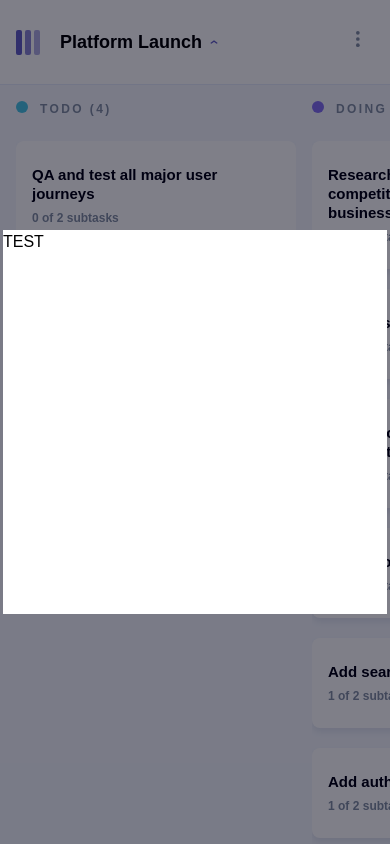
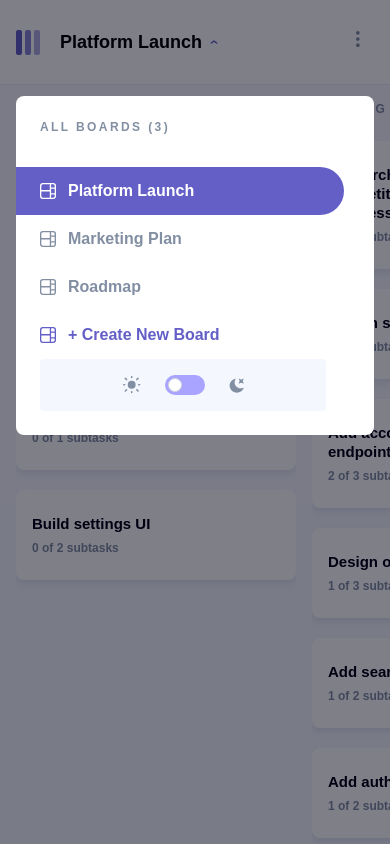
Before and after one commit to rohald89/kanban, a Next.js app: page / in a window 390 px wide. Both pictures are taken after a click on the button "Platform Launch". Built offline with nearby package versions, Linux system fonts and the light colour scheme.

Commit message:
added the mobile menu to switch boards and theme

```diff
--- a/src/components/Header/Header.jsx
+++ b/src/components/Header/Header.jsx
@@ -7,6 +7,7 @@ import useWindowSize from "@hooks/useWindowSize";
 import AddNewTask from "./AddNewTask";
 import { useBoards } from "@src/context";
 import EditButton from "@components/shared/EditButton";
+import MobileBoardMenu from "@components/Modal/MobileBoardMenu";
 
 const Header = () => {
   const {width} = useWindowSize();
@@ -33,8 +34,12 @@ const Header = () => {
                             )
                         }
                     </button>
-                    <Modal show={showMenu} onClose={() => setShowMenu(!showMenu)}>
-                        <div className="h-96 w-96 bg-white">TEST</div>
+                    <Modal
+                    show={showMenu}
+                    onClose={() => setShowMenu(!showMenu)}
+                    className={"align-start pt-20"}
+                    >
+                        <MobileBoardMenu />
                     </Modal>
                     </>
                 ) : (
--- /dev/null
+++ b/src/components/Modal/MobileBoardMenu.jsx
@@ -0,0 +1,31 @@
+import AddNewBoard from "@components/Sidebar/AddNewBoard";
+import ThemeToggle from "@components/Sidebar/ThemeToggle";
+import { useBoards } from "@src/context"
+
+const MobileBoardMenu = () => {
+  const {boards, currentBoard, setActiveBoard } = useBoards();
+  return (
+    <div className="bg-white dark:bg-darkGrey rounded-lg py-6">
+        <h3 className="heading-sm ml-6 uppercase">All boards ({boards.length})</h3>
+        <div className="mt-8">
+            {
+            boards.map((board, i) => (
+                <div key={i} className={`group text-mediumGrey cursor-pointer flex space-x-3 items-center pl-6 w-11/12 transition duration-500 bg-opacity-0 bg-mainPurple dark:hover:bg-white rounded-r-full hover:bg-opacity-10 hover:text-mainPurple ${currentBoard.name === boards[i].name && 'active-board'}`} onClick={() => setActiveBoard(i)}>
+                    <svg width="16" height="16" xmlns="http://www.w3.org/2000/svg"><path d="M0 2.889A2.889 2.889 0 0 1 2.889 0H13.11A2.889 2.889 0 0 1 16 2.889V13.11A2.888 2.888 0 0 1 13.111 16H2.89A2.889 2.889 0 0 1 0 13.111V2.89Zm1.333 5.555v4.667c0 .859.697 1.556 1.556 1.556h6.889V8.444H1.333Zm8.445-1.333V1.333h-6.89A1.556 1.556 0 0 0 1.334 2.89V7.11h8.445Zm4.889-1.333H11.11v4.444h3.556V5.778Zm0 5.778H11.11v3.11h2a1.556 1.556 0 0 0 1.556-1.555v-1.555Zm0-7.112V2.89a1.555 1.555 0 0 0-1.556-1.556h-2v3.111h3.556Z" fill="currentColor"/></svg>
+                    <h3
+                    key={i}
+
+                    className={`heading-m  font-bold text-mediumGrey py-3 group-hover:text-mainPurple ${currentBoard.name === boards[i].name && 'active-board'}`}
+                    >
+                        {board.name}
+                    </h3>
+                </div>
+                ))
+            }
+            <AddNewBoard />
+        </div>
+        <ThemeToggle />
+    </div>
+  )
+}
+export default MobileBoardMenu
--- a/src/components/Modal/Modal.jsx
+++ b/src/components/Modal/Modal.jsx
@@ -3,14 +3,14 @@ import { createPortal } from "react-dom";
 import { motion, AnimatePresence } from "framer-motion";
 import useOnClickOutside from "@hooks/useOnClickOutside";
 
-const Modal = (props) => {
+const Modal = ({show, onClose, children, className = 'items-center justify-center'}) => {
   const [isBrowser, setIsBrowser] = useState(false);
   const modalRef = useRef();
-  useOnClickOutside(modalRef, () => props.onClose());
+  useOnClickOutside(modalRef, () => onClose());
 
   const closeOnEscapeKeyDown = (e) => {
     if ((e.charCode || e.keyCode) === 27) {
-      props.onClose();
+      onClose();
     }
   };
 
@@ -49,16 +49,16 @@ const Modal = (props) => {
 
   const modalContent = (
     <AnimatePresence>
-      {props.show ? (
+      {show ? (
         <motion.div
           variants={backdropVariant}
           initial="hidden"
           animate="visible"
           exit="hidden"
-          className={`modal fixed bg-opacity-50 flex left-0 right-0 top-0 bottom-0 bg-black z-50 items-center justify-center`}
+          className={`modal fixed left-0 right-0 top-0 bottom-0 bg-opacity-50 flex bg-black z-50 ${className}`}
         >
           <motion.div className="w-full m-4 max-w-[480px]" ref={modalRef} variants={modalVariant}>
-            {props.children}
+            {children}
           </motion.div>
         </motion.div>
       ) : null}
--- a/src/components/Sidebar/ThemeToggle.jsx
+++ b/src/components/Sidebar/ThemeToggle.jsx
@@ -15,7 +15,7 @@ const ThemeToggle = () => {
     }
 
   return (
-    <div className="flex p-4 w-4/5 mx-6 space-x-6 justify-center items-center bg-lightGrey dark:bg-veryDarkGrey" >
+    <div className="rounded flex p-4 w-4/5 mx-6 space-x-6 justify-center items-center bg-lightGrey dark:bg-veryDarkGrey" >
         <Image src="/icon-light-theme.svg" height={18} width={18} onClick={() => setTheme("light")} />
         <label htmlFor="default-toggle" className="w-16 inline-flex relative items-center cursor-pointer">
             <input type="checkbox" value="" id="default-toggle" className="sr-only peer" onChange={() => setTheme(theme === 'dark' ? 'light' : 'dark')} checked={theme === "dark"}/>
```
